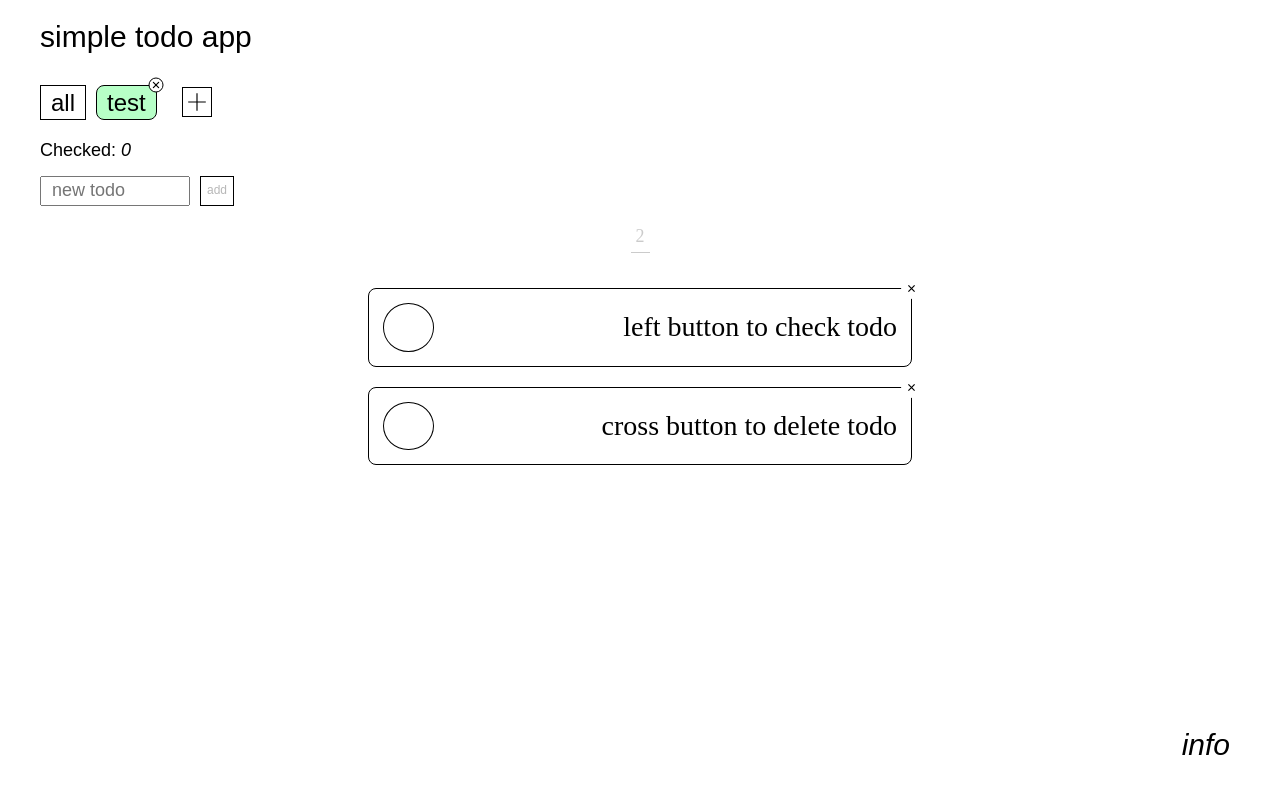
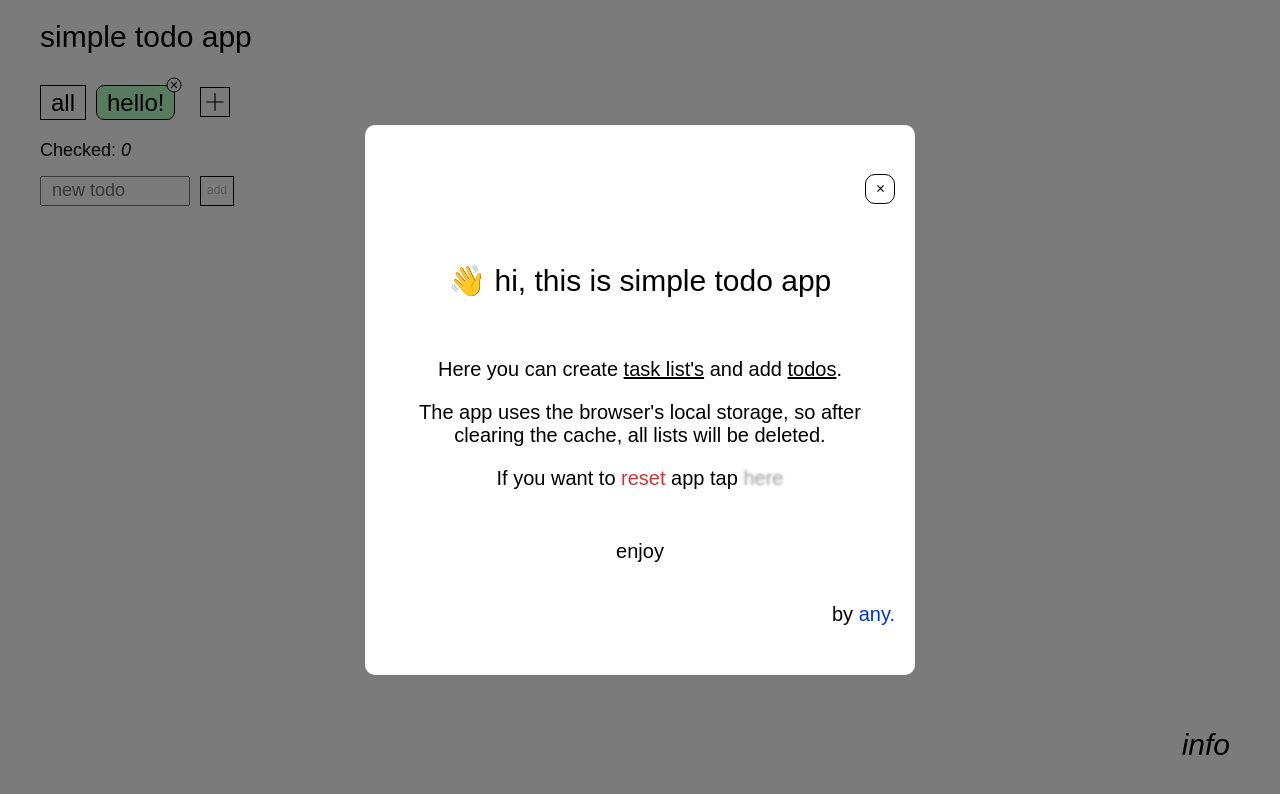
Before and after one commit to anydnny/simple-todo-app, a React (Create React App) app: page / in a window 1280 px wide. Both pictures are taken after a click on the element "info". Shown: the top 794 px of the page. Built offline with nearby package versions, Linux system fonts and the light colour scheme.

Commit message:
add info popup, reset app button

```diff
--- a/src/Components/App.js
+++ b/src/Components/App.js
@@ -10,23 +10,26 @@ import Footer from "./Footer.js";
 import Header from "./Header/Header.js";
 import Section from "./Section.js";
 import Main from "./Main/Main.js";
+import Info from "./Info.js"
+import Logo from "./Header/Logo.js";
 
 import "normalize.css";
 import "../styles/index.css";
-import Logo from "./Header/Logo.js";
+
 
 export default function App() {
   const [filterList, setFilterList] = useState(() => {
     return localStorage.filters ? JSON.parse(localStorage.getItem("filters")) : [
       { filterName: "all", filterId: uuid() },
-      { filterName: "test", filterId: uuid() }
+      { filterName: "hello!", filterId: uuid() }
     ]
   }); // список филтров
   const [currentFilter, setCurrentFilter] = useState("all"); // выбранный фильтр
   const [todoList, setTodoList] = useState(() => {
     return localStorage.todoList? JSON.parse(localStorage.getItem("todoList")) : [
-      { todoName: "left button to check todo", todoFilter: "test", todoId: uuid() },
-      { todoName: "cross button to delete todo", todoFilter: "test", todoId: uuid() },
+      { todoName: "⬅ left button to check todo", todoFilter: "hello!", todoId: uuid()},
+      { todoName: "cross button to delete todo ⬆", todoFilter: "hello!", todoId: uuid()},
+      { todoName: "+ button to create new list", todoFilter: "hello!", todoId: uuid()}
     ]
   }); // общий список
 
@@ -43,6 +46,36 @@ export default function App() {
   const [checkedTodoList, setCheckedTodoList] = useState(()=> localStorage.checkedCount?Number.parseInt(localStorage.getItem("checkedCount"), 10):0); //счётчик завершённых
   const [emptyTodo, setEmptyTodo] = useState(false);
   const [emptyTodoWarning, setEmptyTodoWarning] = useState(true);
+
+  const [infoActive, setInfoActive] = useState(false);
+  const [areYouSure, setAreYouSure] = useState(false);
+
+  function handleInfoClick(e){
+    setInfoActive(true)
+  }
+  function handleOutsideClick(e){
+    if(e.target.classList.contains("info") || e.target.closest(".info__crossSec") || e.target.closest(".no")){
+      setInfoActive(false);
+      setAreYouSure(false);
+    }
+  }
+  function handleAreYouSureClick(){
+    setAreYouSure(!areYouSure)
+  }
+  function handleAreYouSureReset(){
+    setFilterList([
+      { filterName: "all", filterId: uuid() },
+      { filterName: "hello!", filterId: uuid() }
+    ]);
+    setTodoList([
+      { todoName: "⬅ left button to check todo", todoFilter: "hello!", todoId: uuid() },
+      { todoName: "cross button to delete todo ⬆", todoFilter: "hello!", todoId: uuid() },
+      { todoName: "+ button to create new list", todoFilter: "hello!", todoId: uuid() }
+    ]);
+    setCheckedTodoList(0);
+    setInfoActive(false);
+    setAreYouSure(false)
+  }
 
   useEffect(() => {
     setFilteredTodo(
@@ -190,7 +223,8 @@ export default function App() {
           onDeleteTodo={handleDeleteTodo}
         />
       </Main>
-      <Footer />
+      {infoActive ? <Info onOutsideClick={handleOutsideClick} onAreYouSureClick={handleAreYouSureClick} onAreYouSureReset={handleAreYouSureReset} areYouSure={areYouSure}/> : null}
+      <Footer onInfoClick={handleInfoClick} />
     </>
   );
 }
--- a/src/Components/Footer.js
+++ b/src/Components/Footer.js
@@ -1,10 +1,10 @@
 import React from "react";
 import "../styles/Footer.css";
 
-export default function Footer(){
+export default function Footer(props){
     return(
         <footer className="footer">
-            <h2>info</h2>
+            <h2 onClick={e=>props.onInfoClick(e)}>info</h2>
         </footer>
     )
 }
--- /dev/null
+++ b/src/Components/Info.js
@@ -0,0 +1,43 @@
+import React from "react";
+import "../styles/Info.css"
+
+export default function Info(props){
+    return (
+      <div className="info" onClick={(e) => props.onOutsideClick(e)}>
+        <article className="info__card">
+          <header className="info__header">
+            <aside className="info__crossSec">
+              <button className="info__cross">
+                <svg
+                  width="7"
+                  height="7"
+                  viewBox="0 0 18 18"
+                  fill="none"
+                  xmlns="http://www.w3.org/2000/svg"
+                >
+                  <path
+                    d="M1 17L17 1M1 1L17 17"
+                    stroke="black"
+                    strokeWidth="3"
+                  />
+                </svg>
+              </button>
+            </aside>
+            <h3>👋 hi, this is simple todo app</h3>
+          </header>
+          <main className="info__main">
+            <ul className="info__ul">
+                <li className="info__li">Here you can create <ins>task list's</ins> and add <ins>todos</ins>.</li>
+                <li className="info__li">The app uses the browser's local storage, so after clearing the cache, all lists will be deleted.</li>
+                <li className="info__li">If you want to <span className="text__reset">reset</span> app tap <button className="text__here" onClick={props.onAreYouSureClick}>here</button></li>
+                {props.areYouSure? <li className="areYouSure">reset app? <button className="yes" onClick={props.onAreYouSureReset}>yes</button> / <button className="no">no</button></li> : null}
+                <li className="info__li">enjoy</li>
+            </ul>
+          </main>
+          <footer className="info__footer">
+            <span className="text__footer-span">by <a href="https://github.com/anydnny/simple-todo-app/tree/main" target="_blank" className="text__footer-link">any.</a></span>
+          </footer>
+        </article>
+      </div>
+    );
+}
--- /dev/null
+++ b/src/styles/Info.css
@@ -0,0 +1,126 @@
+#root{
+    position: relative;
+}
+.info{
+    position: absolute;
+
+    top: 0;
+    left: 0;
+    width: 100vw;
+    height: 100vh;
+    background-color: rgba(0, 0, 0, 0.519);
+
+    display: flex;
+    align-items: center;
+    justify-content: center;
+}
+.info__card{
+    display: flex;
+    align-content: center;
+    justify-content: center;
+    flex-direction: column;
+    width: 55rem;
+    min-height: 55rem;
+    padding: 2rem;
+    background-color: #fff;
+    border-radius: 1rem;
+    text-align: center;
+}
+.info__header{
+    display: flex;
+    flex-direction: column;
+    align-items: center;
+}
+.info__header .info__crossSec{
+    align-self: flex-end;
+    margin-bottom: 3rem;
+}
+
+.info__header .info__cross{
+    width: 3rem;
+    height: 3rem;
+    border: .1rem solid black;
+    background-color: transparent;
+    border-radius: 1rem;
+    transition: .2s ease-in;
+    cursor: pointer;
+}
+.info__header .info__cross:hover{
+    background-color: rgb(231, 231, 231);
+}
+.info__header h3{
+    margin-bottom: 5rem;
+    font-size: 3rem;
+    font-family: Arial, Helvetica, sans-serif;
+    font-weight: normal;
+}
+.info__main .info__ul{
+    padding: 0;
+}
+.info__main .info__ul > li{
+    margin-bottom: 2rem;
+    cursor: default;
+    font-size: 2rem;
+    font-family: Arial, Helvetica, sans-serif;
+    font-weight: normal;
+}
+.info__main .info__ul > li:nth-child(3){
+    margin-bottom: 5rem;
+}
+.info__main .info__ul > li:nth-child(4){
+    margin-bottom: 4rem;
+}
+.text__reset{
+    color: rgb(201, 57, 57);
+}
+.text__here{
+    background-color: white;
+    padding: 0;
+    border: none;
+    color: transparent;
+    text-shadow: 0 0 .3rem rgba(0,0,0,0.4);
+    cursor: pointer;
+    transition: .2s ease-in;
+}
+.text__here:hover{
+    text-decoration: underline;
+    text-shadow: none;
+    font-weight: bold;
+     color: rgb(201, 57, 57);
+}
+.info__footer{
+    display: flex;
+    justify-content: flex-end;
+}
+.info__footer span, .info__footer a{
+    font-size: 2rem;
+    font-family: Arial, Helvetica, sans-serif;
+    font-weight: normal;
+}
+.info__footer a{
+    cursor: pointer;
+    color: #0037C3;
+    text-decoration: none;
+}
+.info__ul .areYouSure button{
+    border: .1rem solid black;
+    background-color: rgb(201, 57, 57);
+    cursor: pointer;
+    color: white;
+    padding: .2rem 1rem;
+}
+.info__ul .areYouSure .no{
+    background-color: rgb(231, 231, 231);
+    color: black;
+}
+@media screen and (max-width: 615px){
+    .info__card{
+
+        width: 80vw;
+        min-height: 55rem;
+        padding: 1rem;
+    }
+    .info__header h3{
+        font-size: 2.5rem;
+    }
+}
```
